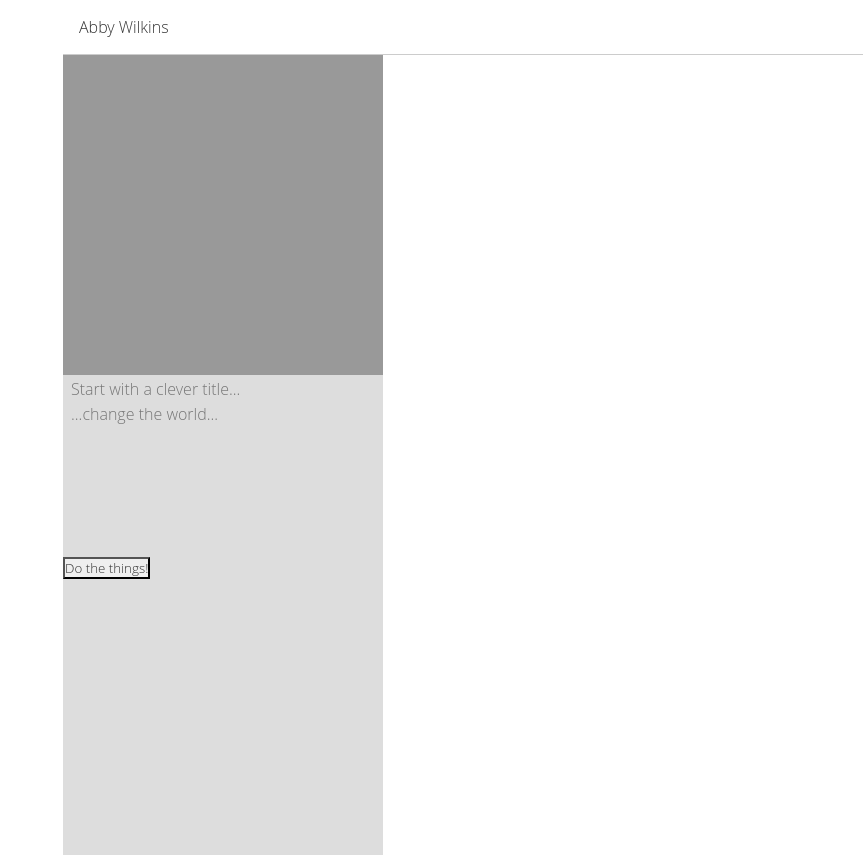
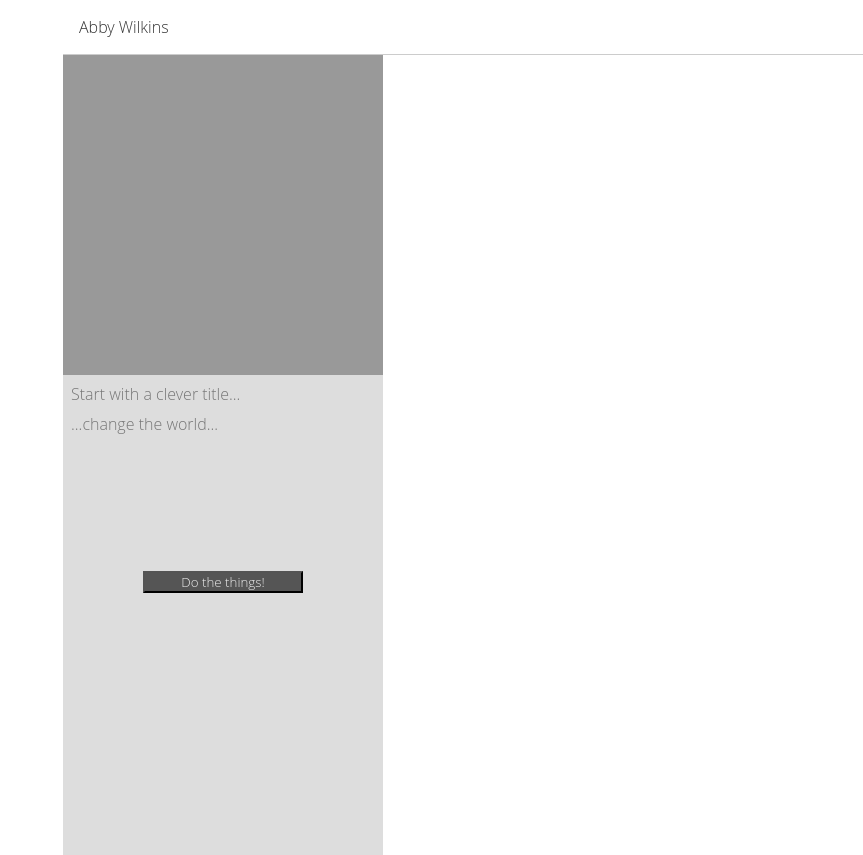
Before and after one commit to Renddslow/abbywilkins, a Flask app: page /upload in a window 1280 px wide. Shown: the whole page, without its empty margins (417-1280 px from the left). Run offline with Flask 2, Linux system fonts and the light colour scheme; some libraries are stand-ins or nearby versions.

Commit message:
Style updates

```diff
--- a/static/style.css
+++ b/static/style.css
@@ -112,12 +112,25 @@ UPLOAD
 	width: 95%;
 	display: block;
 	font-size: 1em;
-	background: none;
-	border: none;
-	margin: .2em auto;
+	background: #ddd;
+	border: #bbb;
+	margin: .5em auto;
+	outline: none;
 }
 
 #text {
 	height: 150px;
 	resize: none;
 }
+
+.standard-button {
+	width: 50%;
+	display: block;
+	margin: 0 auto;
+	background: #555;
+	color: #eee;
+}
+
+.standard-button:hover {
+	background: #333;
+}
```
